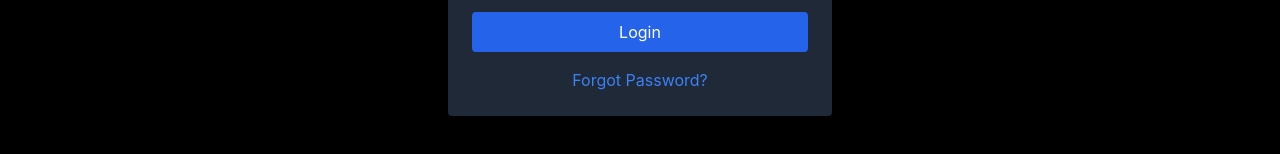
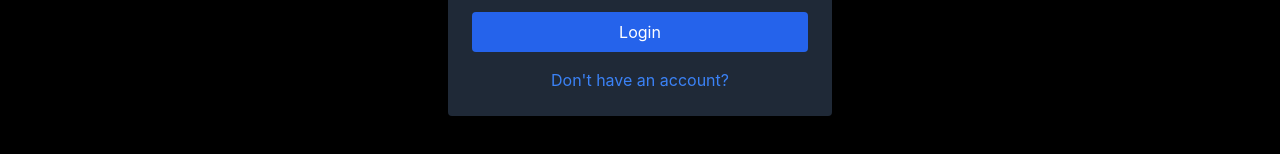
Before and after one commit to NafisRayan/Lost-n-Found, a React (Create React App) app in the folder frontend/: page /login in a window 1280 px wide. Shown: the part 490-644 px from the top of the page. Built offline with nearby package versions, Linux system fonts and the light colour scheme.

Commit message:
`Added admin user to admin.json and updated login link in Login.js`

```diff
--- a/frontend/src/admin.json
+++ b/frontend/src/admin.json
@@ -2,5 +2,9 @@
     {
         "name": "vau",
         "email": "vau@g.com"
+    },
+    {
+        "name": "adminUser",
+        "email": "adminUser@g.com"
     }
 ]
--- a/frontend/src/components/Auth/Login.js
+++ b/frontend/src/components/Auth/Login.js
@@ -42,7 +42,7 @@
                 />
                 <button type="submit" className="bg-blue-600 text-white p-2 rounded w-full hover:bg-blue-700 transition duration-300">Login</button>
                 <p className="mt-4 text-center text-white">
-                    <a href="#" className="text-blue-500">Forgot Password?</a>
+                    <a href="/register" className="text-blue-500">Don't have an account?</a>
                 </p>
             </form>
         </div>
```
